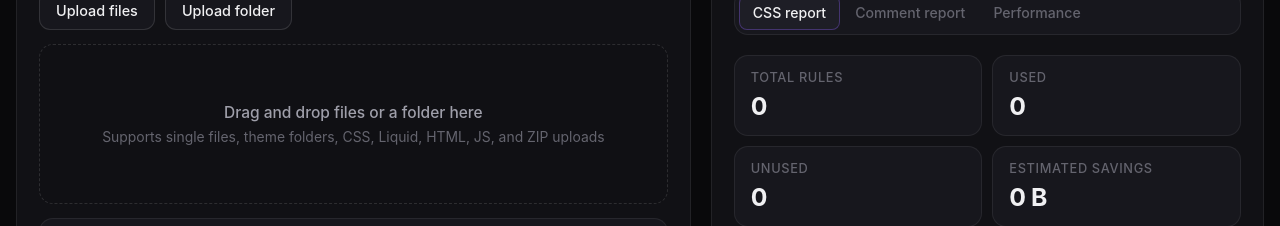
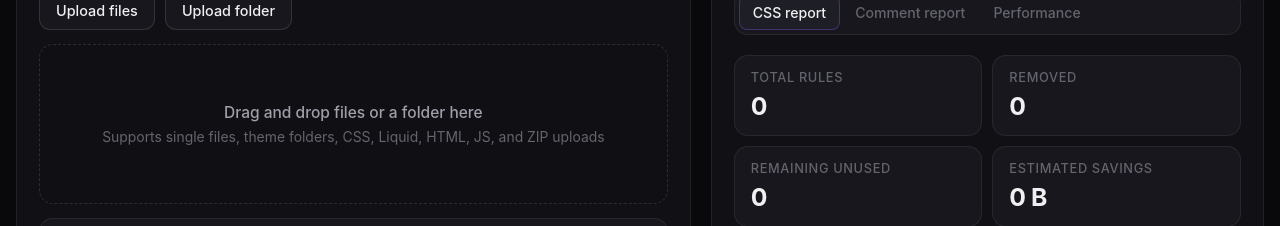
Before and after one commit to Himanshisapariya/Theme-optimization, a React (Vite) app in the folder frontend/: page / in a window 1280 px wide. Shown: the part 313-539 px from the top of the page. Built offline with nearby package versions, Linux system fonts and the light colour scheme.

Commit message:
fix: css report

```diff
--- a/frontend/src/App.jsx
+++ b/frontend/src/App.jsx
@@ -1216,14 +1216,14 @@ export default function App() {
                 <div className="summary-grid">
                   <article>
                     <span>Total rules</span>
-                    <strong>{summary.totalRules}</strong>
+                    <strong>{summary.totalRules + cssReportEntries.length}</strong>
                   </article>
                   <article>
-                    <span>Used</span>
-                    <strong>{summary.usedRules}</strong>
+                    <span>Removed</span>
+                    <strong>{cssReportEntries.length}</strong>
                   </article>
                   <article>
-                    <span>Unused</span>
+                    <span>Remaining unused</span>
                     <strong>{summary.unusedRules}</strong>
                   </article>
                   <article>
```
